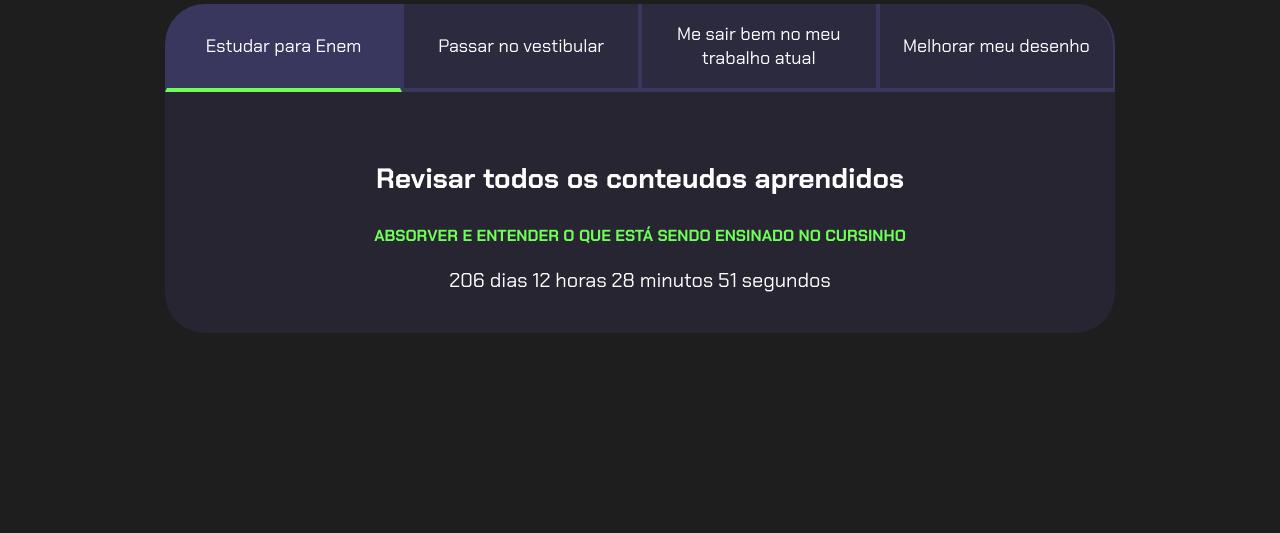
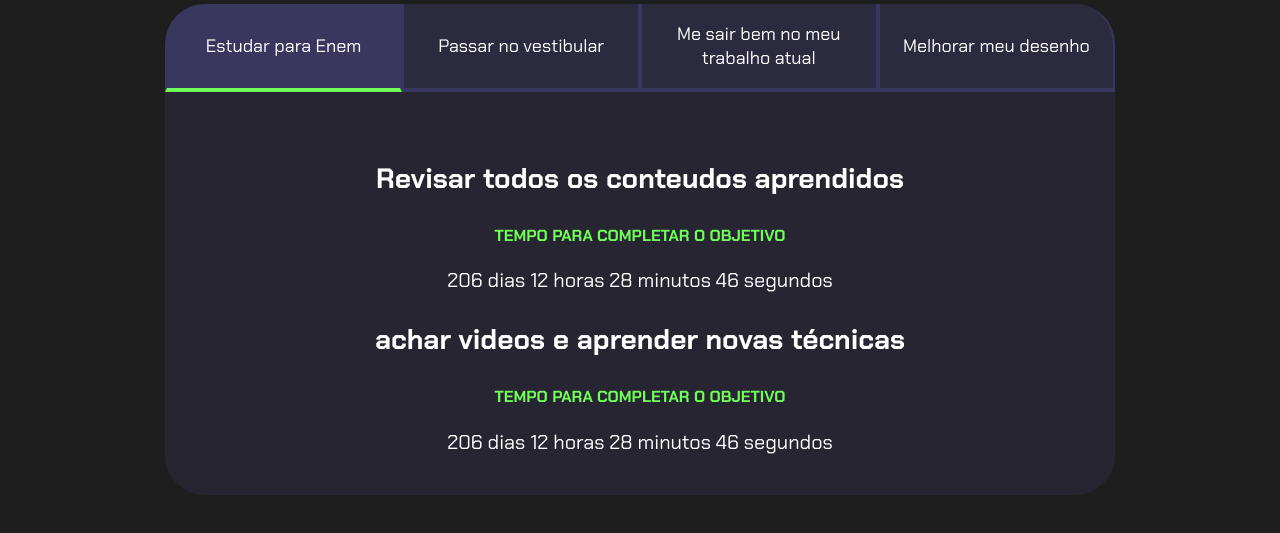
Before and after one commit to Dekster0/Projeto-de-Vida, a plain HTML site: page index.html in a window 1280 px wide. Shown: the part 99-632 px from the top of the page. Drawn offline with Linux system fonts and the light colour scheme.

Commit message:
Add files via upload

```diff
--- a/index.html
+++ b/index.html
@@ -21,21 +21,21 @@
             <div class="abas-textos">
                 <div class="aba-conteudo ativo">
                     <h3 class="aba-conteudo-titulo-principal">Revisar todos os conteudos aprendidos</h3>
-                    <h4 class="aba-conteudo-titulo-secundario">Absorver e entender o que está sendo ensinado no cursinho</h4>
+                    <h4 class="aba-conteudo-titulo-secundario">Tempo para completar o objetivo</h4>
+                    <div class="contador"></div>
+                </div>
+                <div class="aba-conteudo">
+                    <h3 class="aba-conteudo-titulo-principal">Absorver e entender o que está sendo ensinado no cursinho</h3>
+                    <h4 class="aba-conteudo-titulo-secundario">Tempo para completar o objetivo</h4>
                     <div class="contador"></div>
                 </div>
                 <div class="aba-conteudo">
                     <h3 class="aba-conteudo-titulo-principal">Me dedicar como funcionario e continuar melhorando</h3>
-                    <h4 class="aba-conteudo-titulo-secundario">Ver videos e buscar o entendimento de novas tecnicas</h4>
-                    <div class="contador"></div>
-                </div>
-                <div class="aba-conteudo">
-                    <h3 class="aba-conteudo-titulo-principal">Criar um portfolio com os meus 3 melhores projetos</h3>
                     <h4 class="aba-conteudo-titulo-secundario">Tempo para completar o objetivo</h4>
                     <div class="contador"></div>
                 </div>
-                <div class="aba-conteudo">
-                    <h3 class="aba-conteudo-titulo-principal">Atualizar meu curriculo</h3>
+                <div class="aba-conteudo ativo">
+                    <h3 class="aba-conteudo-titulo-principal">achar videos e aprender novas técnicas</h3>
                     <h4 class="aba-conteudo-titulo-secundario">Tempo para completar o objetivo</h4>
                     <div class="contador"></div>
                 </div>
--- a/main.js
+++ b/main.js
@@ -27,7 +27,7 @@ function atualizaCronometro(){
     }
 }
 atualizaCronometro()
-setInterval
+setInterval(atualizaCronometro, 1000);
 
 function calculaTempo(tempoObjetivo){
     let tempoAtual = new Date();
```
